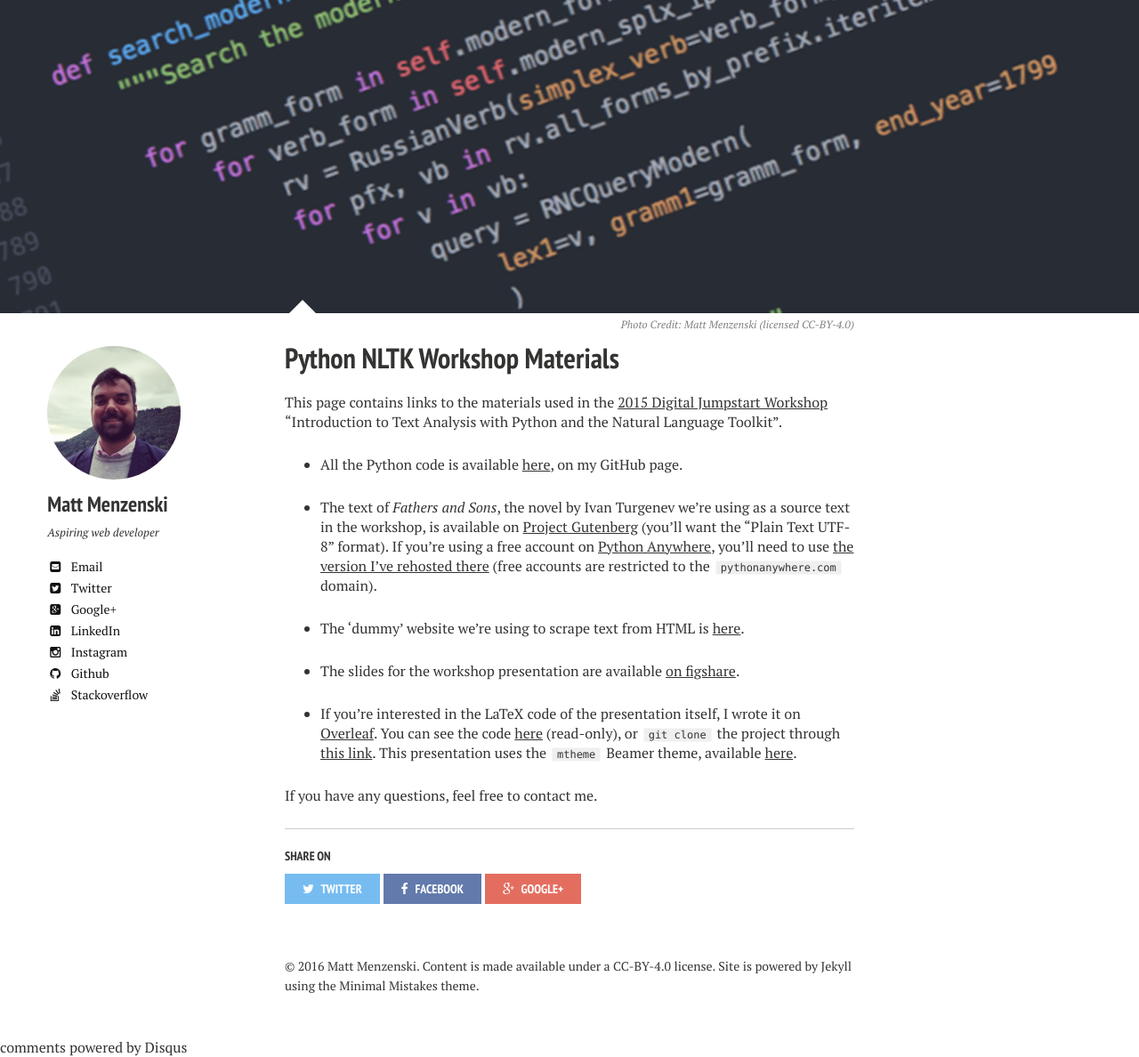
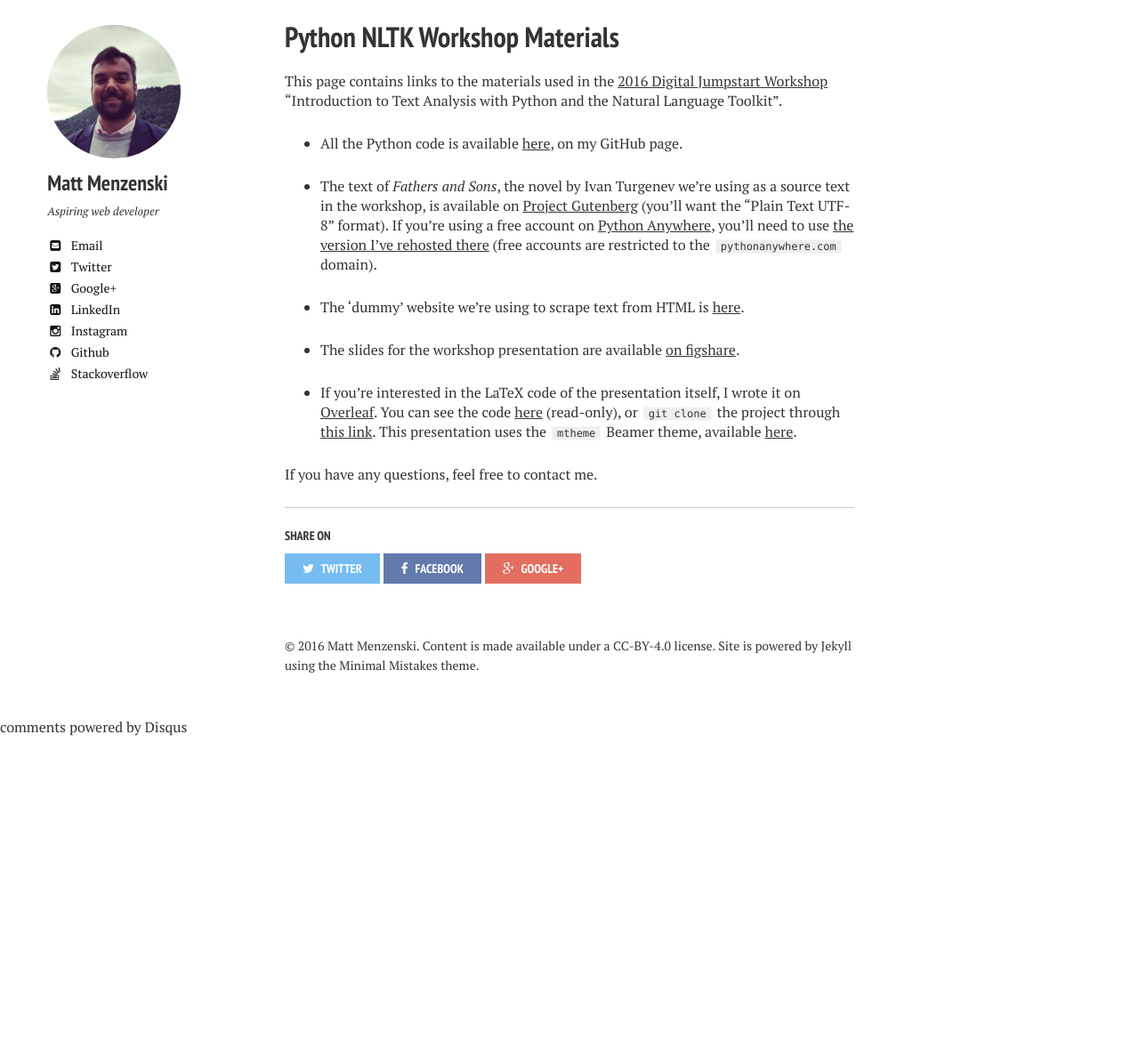
Before and after one commit to menzenski/menzenski.github.io, a Jekyll site: the page built from nltk/index.md, in a window 1280 px wide, cut to the strip 104-1292 px from the top of the page. Shown: the whole strip at 89% size. Built offline with Jekyll 4.4.1, drawn with Linux system fonts in a browser that asks for light colours; nearby versions of some CDN libraries; comment, search, counter and statistics services are not loaded; after the commit the page ends 932 px from its top, so only the background shows below that.

Commit message:
update nltk page

```diff
--- a/nltk/index.md
+++ b/nltk/index.md
@@ -2,16 +2,12 @@
 layout: page
 title: Python NLTK Workshop Materials
 tags: [Python, NLTK]
-modified: 2015-09-01
+modified: 2016-03-04
 comments: true
-image:
-  feature: header_image_code2.png
-  credit: Matt Menzenski (licensed CC-BY-4.0)
-  creditlink: http://www.menzenski.com
 ---
 
 This page contains links to the materials used in the
-[2015 Digital Jumpstart Workshop][idrh] "Introduction to Text Analysis with
+[2016 Digital Jumpstart Workshop][idrh] "Introduction to Text Analysis with
 Python and the Natural Language Toolkit".
 
 * All the Python code is available [here][pyth], on my GitHub page.
@@ -35,24 +31,14 @@
 
 If you have any questions, feel free to contact me.
 
-[idrh]: http://idrh.ku.edu/digital-jumpstart-workshops-2015
-
+[idrh]: http://idrh.ku.edu/digital-jumpstart-workshops-2016
 [pyth]: https://github.com/menzenski/python-tools/blob/master/idrh-workshop-code/idrhworkshopcode.py
-
 [gutenberg]: http://www.gutenberg.org/ebooks/30723
-
 [pa]: https://www.pythonanywhere.com/
-
 [patext]:  http://menzenski.pythonanywhere.com/text/fathers_and_sons.txt
-
 [dummy]: http://menzenski.pythonanywhere.com/text/blog_post.html
-
 [figshare]: http://figshare.com/articles/Introduction_to_Text_Analysis_with_Python_and_the_Natural_Language_Toolkit/1327679
-
 [ol]: https://www.overleaf.com
-
 [latexcode]: https://www.overleaf.com/read/jjvswmcgkkqc
-
 [gitlink]: https://git.overleaf.com/2209102qkwnvf
-
 [mtheme]: https://github.com/matze/mtheme
```
